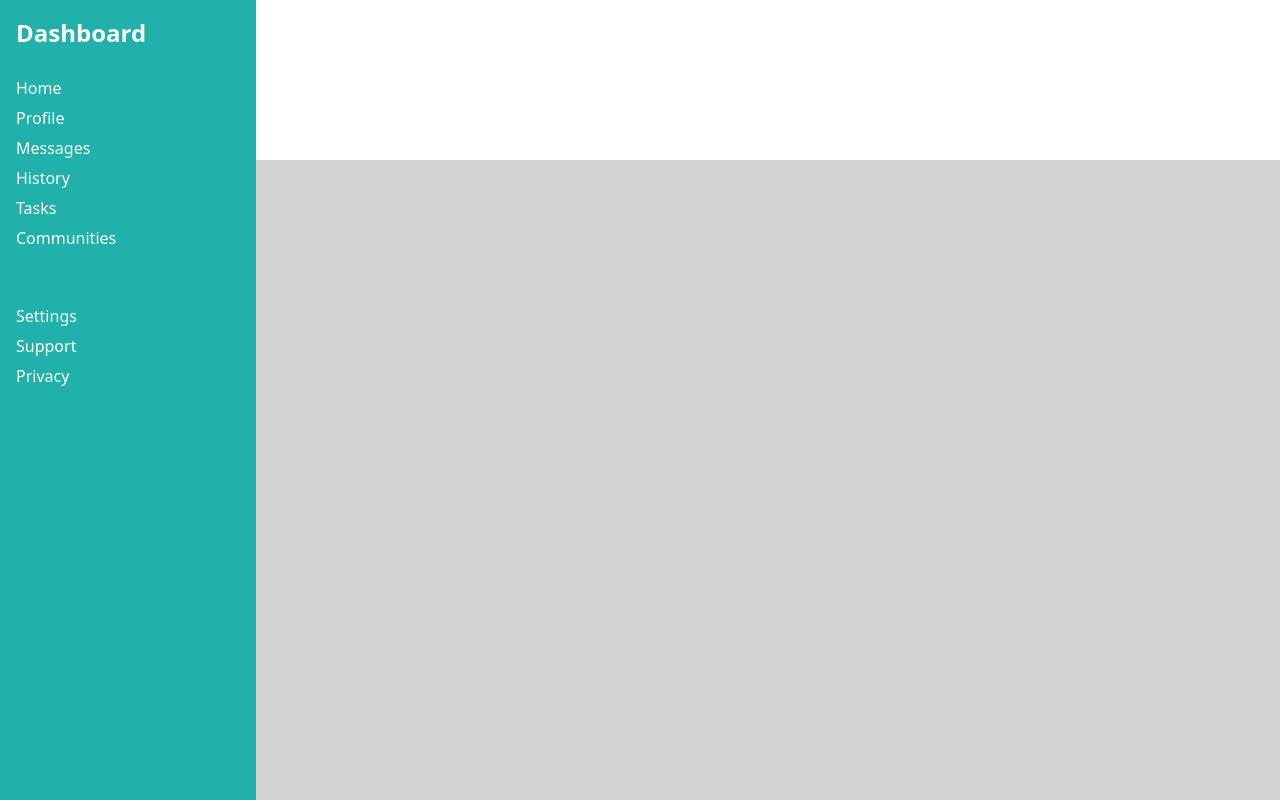
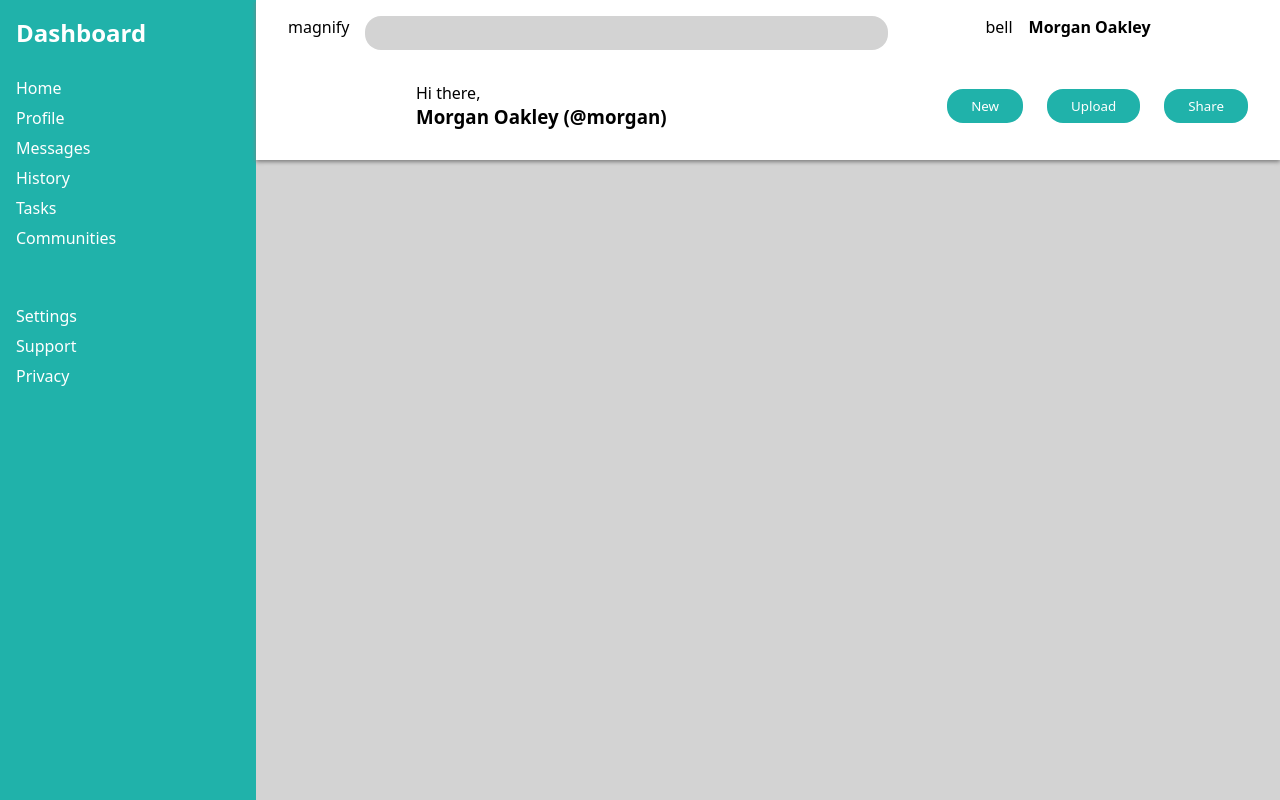
Before and after one commit to Nail003/dashboard, a plain HTML site: page index.html in a window 1280 px wide. Drawn offline with Linux system fonts and the light colour scheme.

Commit message:
WIP add text and styles for header of index.html

```diff
--- a/css/styles.css
+++ b/css/styles.css
@@ -46,6 +46,12 @@ header {
     grid-column: 2 / 6;
     grid-row: 1 / 2;
     background-color: white;
+    padding: 16px 32px;
+    display: flex;
+    flex-direction: column;
+    gap: 32px;
+    box-shadow: 0px 2px 4px gray;
+    z-index: 1;
 }
 
 .main-content {
@@ -53,3 +59,81 @@ header {
     grid-column: 2 / 6;
     grid-row: 2 / 6;
 }
+
+.search-container {
+    display: flex;
+    flex-direction: row;
+}
+
+.search {
+    display: flex;
+    flex-direction: row;
+    flex: 5;
+    gap: 16px;
+}
+
+.search-icon {
+}
+
+.search input {
+    border: none;
+    background-color: lightgrey;
+    border-radius: 16px;
+    flex: 1;
+    min-width: 200px;
+    padding: 8px 16px;
+    outline: none;
+}
+
+.search input:focus {
+    background-color: lightblue;
+}
+
+.search-menu {
+    display: flex;
+    flex-direction: row;
+    flex: 3;
+    justify-content: center;
+    gap: 16px;
+}
+
+.user-info-container {
+    display: flex;
+    flex-direction: row;
+    justify-content: space-between;
+}
+
+.user-info {
+    display: grid;
+    grid-template-columns: 128px 1fr;
+}
+
+.user-status {
+    grid-column: 2/3;
+    grid-row: 1/2;
+}
+
+.user-info .user-name {
+    grid-column: 2/3;
+    grid-row: 2/3;
+}
+
+.feed-button-container {
+    display: flex;
+    justify-content: center;
+    align-items: center;
+    gap: 24px;
+}
+
+.feed-buttons {
+    color: white;
+    background-color: lightseagreen;
+    border: none;
+    padding: 8px 24px;
+    border-radius: 16px;
+    cursor: pointer;
+}
+
+.feed-buttons:hover {
+    background-color: lightblue;
+}
--- a/index.html
+++ b/index.html
@@ -23,7 +23,29 @@
                     <a href="#">Privacy</a>
                 </div>
             </section>
-            <header></header>
+            <header>
+                <div class="search-container">
+                    <div class="search">
+                        <div class="search-icon">magnify</div>
+                        <input type="text" />
+                    </div>
+                    <div class="search-menu">
+                        <p class="bell-icon">bell</p>
+                        <h4 class="user-name">Morgan Oakley</h4>
+                    </div>
+                </div>
+                <div class="user-info-container">
+                    <div class="user-info">
+                        <p class="user-status">Hi there,</p>
+                        <h3 class="user-name">Morgan Oakley (@morgan)</h3>
+                    </div>
+                    <div class="feed-button-container">
+                        <button class="feed-buttons">New</button>
+                        <button class="feed-buttons">Upload</button>
+                        <button class="feed-buttons">Share</button>
+                    </div>
+                </div>
+            </header>
             <section class="main-content"></section>
         </main>
     </body>
```
